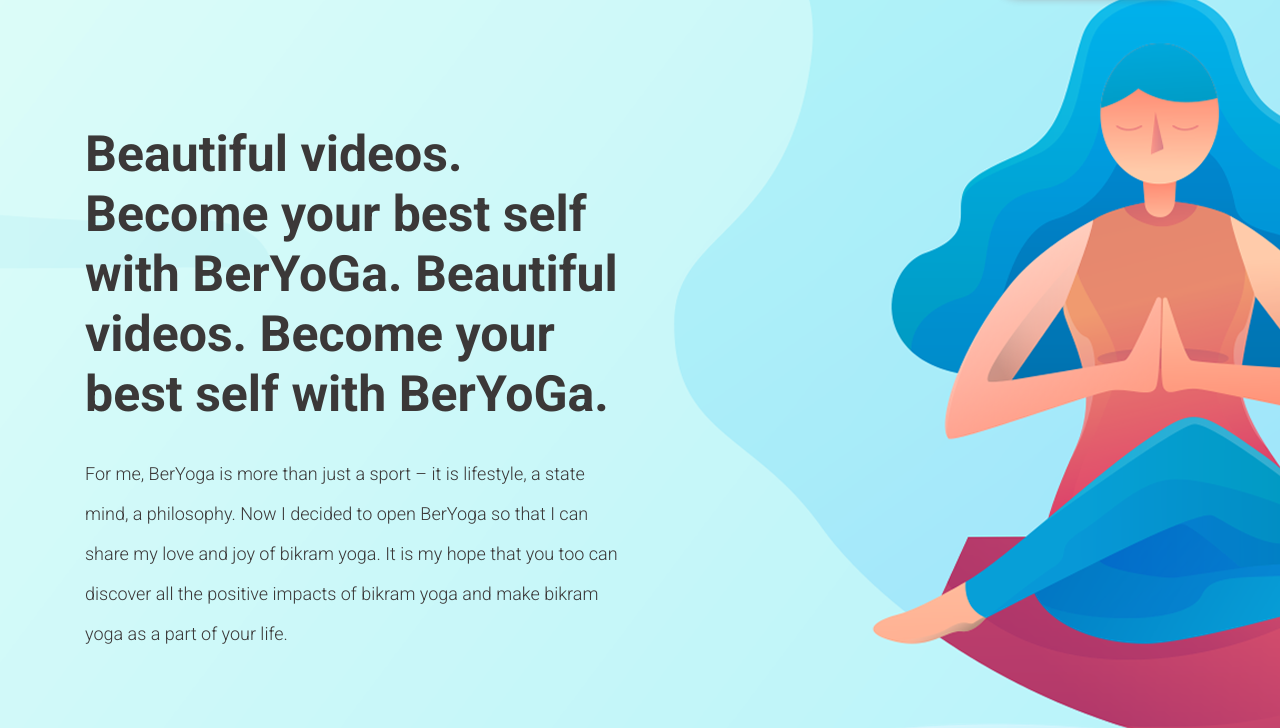
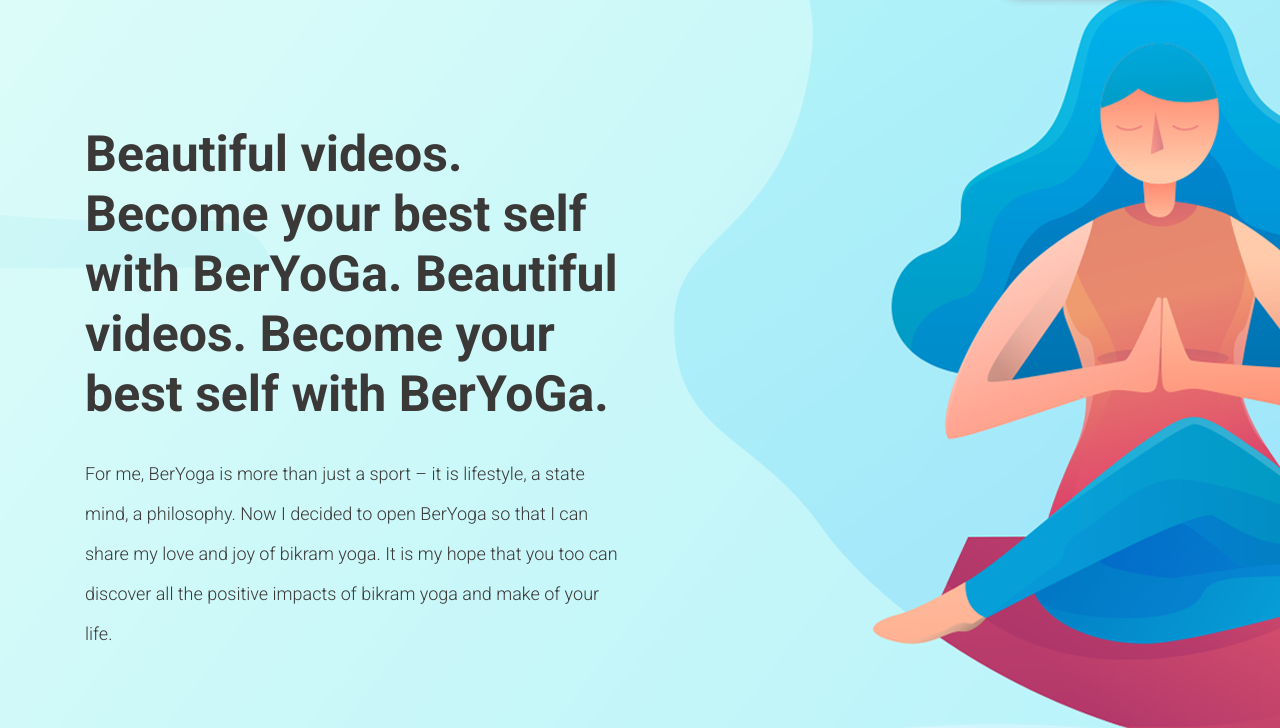
Before and after one commit to EzhovaT/yoga, a plain HTML site: page index.html in a window 1280 px wide. Shown: the part 72-800 px from the top of the page. Drawn offline with nearby package versions, Linux system fonts and the light colour scheme.

Commit message:
Изменение текста

```diff
--- a/index.html
+++ b/index.html
@@ -54,7 +54,7 @@
                 <h3 class="title">Beautiful videos. Become your best self with BerYoGa. Beautiful videos. Become your best self with BerYoGa.
                 </h3>
                 <p class="text">For me, BerYoga is more than just a sport – it is lifestyle, a state mind, a philosophy. Now I decided to open BerYoga so that I can share my love and joy of bikram yoga. It is my hope that you too can discover all the positive impacts
-                    of bikram yoga and make bikram yoga as a part of your life.
+                    of bikram yoga and make of your life.
                 </p>
                 <div class="header_btn">
                     <button class="btn_active" type="button" style="margin-right:30px;">Service</button>
```
